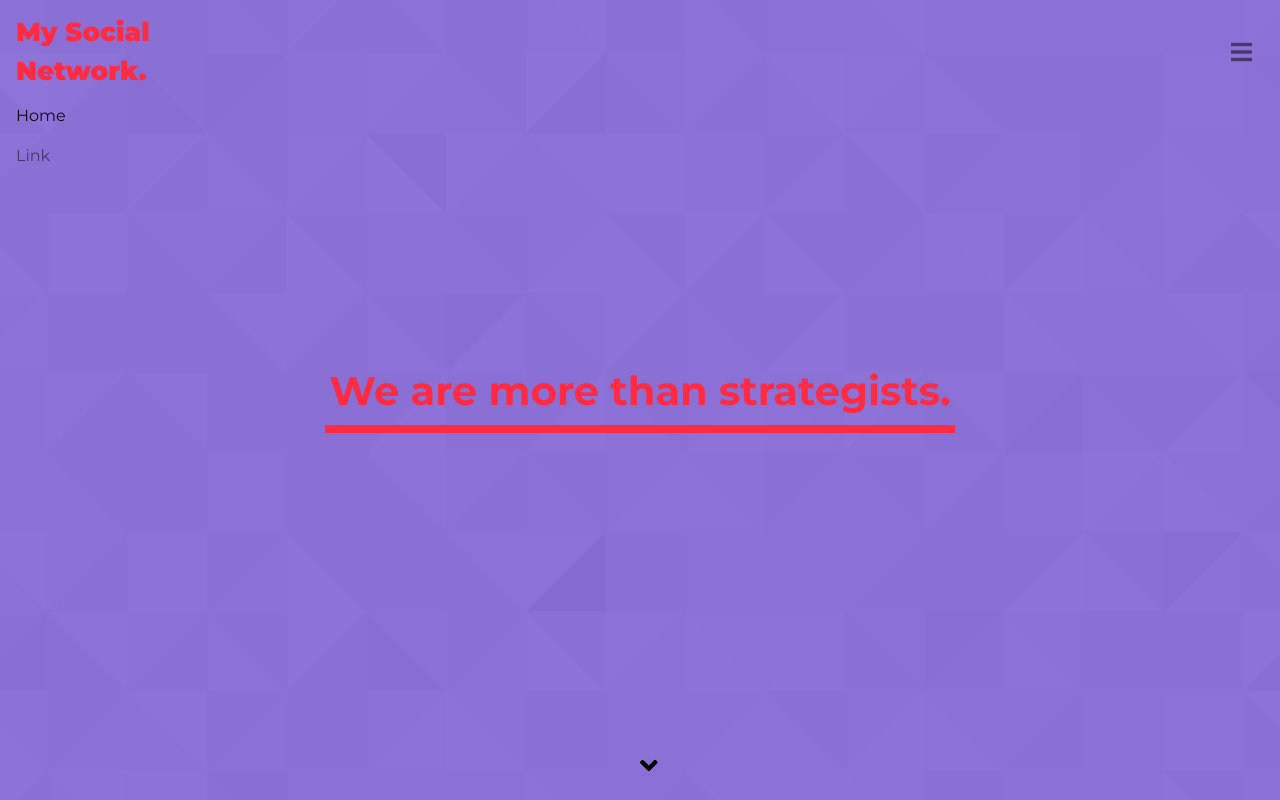
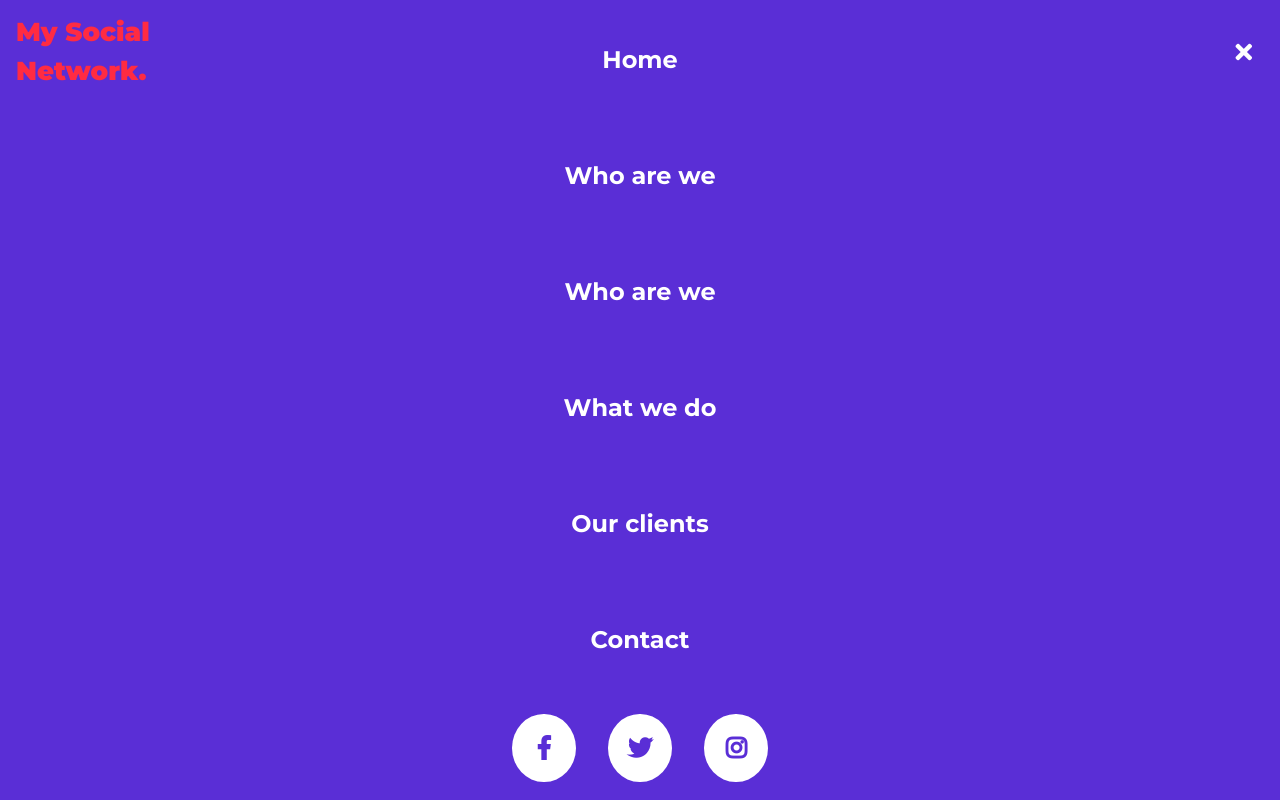
Before and after one commit to benbagley/sixth-story-static, a plain HTML site: page index.html in a window 1280 px wide. Both pictures are taken after a click on the button "Toggle navigation". Shown: the top 800 px of the page. Drawn offline with nearby package versions, Linux system fonts and the light colour scheme.

Commit message:
homepage done

```diff
--- a/assets/css/style.css
+++ b/assets/css/style.css
@@ -36,6 +36,37 @@ i { font-size: 24px; }
 
 .navbar { z-index: 999; }
 .navbar-toggler { border: none; }
+
+.navbar-toggler,
+.navbar-brand {
+  z-index: 999;
+}
+
+.navbar-collapse {
+  height: 100vh !important;
+  background: #5a2ed6;
+  position: absolute;
+  display: flex;
+  width: 100vw;
+  left: 0;
+  top: 0;
+}
+
+.navbar-nav { width: 100vw; }
+
+.nav-item {
+  transition: .2s background ease-in-out;
+  text-align: center;
+  padding: 2rem;
+}
+
+.nav-item a {
+  color: #FFF !important;
+  font-size: 24px;
+}
+
+.nav-item a:hover { color: #5a2ed6 !important; }
+.nav-item:hover { background: #FFF; }
 
 /** MASTHEAD **/
 #masthead {
@@ -141,10 +172,7 @@ button[type="submit"] {
   border: 0;
 }
 
-button:hover {
-  /* background: #5129C1 !important; */
-  background: #361C80 !important;
-}
+#contact button:hover { background: #361C80 !important; }
 
 #contact i {
   margin-right: 1rem;
@@ -171,7 +199,7 @@ footer {
 
 footer a { padding: 0 1rem; }
 
-footer .social-icons a {
+.social-icons a {
   transition: .2s background ease-in-out;
   justify-content: center;
   text-decoration: none;
@@ -190,7 +218,7 @@ footer .col-sm:nth-child(2) {
   display: flex;
 }
 
-footer .social-icons a:hover { background: #361C80 !important; }
+.social-icons a:hover { background: #361C80 !important; }
 
 @media (min-width: 768px) {
   .navbar-brand { font-size: 26px; }
--- a/assets/js/scripts.js
+++ b/assets/js/scripts.js
@@ -2,10 +2,14 @@ $(document).ready(function(){
   $(window).scroll(function(){
   	var scroll = $(window).scrollTop();
 	  if (scroll > 300) {
-	    $(".navbar").css("background" , "rgba(90, 46, 214, .80)");
+	    $(".navbar").css("background" , "#5a2ed6");
 	  }
 	  else{
 		  $(".navbar").css("background" , "transparent");
 	  }
-  })
+	})
+
+	$('.navbar-toggler').click(function(){
+		$(this).find('i').toggleClass('fa-times text-white');
+	});
 })
--- a/index.html
+++ b/index.html
@@ -16,7 +16,7 @@
 </head>
 
 <body>
-  <nav class="navbar fixed-top navbar-light">
+  <nav class="navbar fixed-top">
     <a class="navbar-brand text-pink font-black" href="/">My Social
       <br> Network.</a>
     <button class="navbar-toggler" type="button" data-toggle="collapse" data-target="#navbarSupportedContent" aria-controls="navbarSupportedContent"
@@ -24,16 +24,46 @@
       <i class="fas fa-bars"></i>
     </button>
 
-    <section class="collapse navbar-collapse" id="navbarSupportedContent">
+    <section class="collapse navbar-collapse font-bold justify-content-center align-items-center" id="navbarSupportedContent">
       <ul class="navbar-nav">
         <li class="nav-item active">
-          <a class="nav-link" href="#">Home
+          <a class="nav-link" href="#masthead">Home
             <span class="sr-only">(current)</span>
           </a>
         </li>
         <li class="nav-item">
-          <a class="nav-link" href="#">Link</a>
+          <a class="nav-link" href="#who-are-we">Who are we</a>
         </li>
+
+        <li class="nav-item">
+          <a class="nav-link" href="#who-are-we">Who are we</a>
+        </li>
+
+        <li class="nav-item">
+          <a class="nav-link" href="#what-we-do">What we do</a>
+        </li>
+
+        <li class="nav-item">
+          <a class="nav-link" href="#our-clients">Our clients</a>
+        </li>
+
+        <li class="nav-item">
+          <a class="nav-link" href="#contact">Contact</a>
+        </li>
+
+        <section class="d-flex justify-content-center social-icons">
+          <a href="#">
+            <i class="fab fa-facebook-f text-purple"></i>
+          </a>
+
+          <a href="#">
+            <i class="fab fa-twitter text-purple"></i>
+          </a>
+
+          <a href="#">
+            <i class="fab fa-instagram text-purple"></i>
+          </a>
+        </section>
       </ul>
     </section>
   </nav>
```
